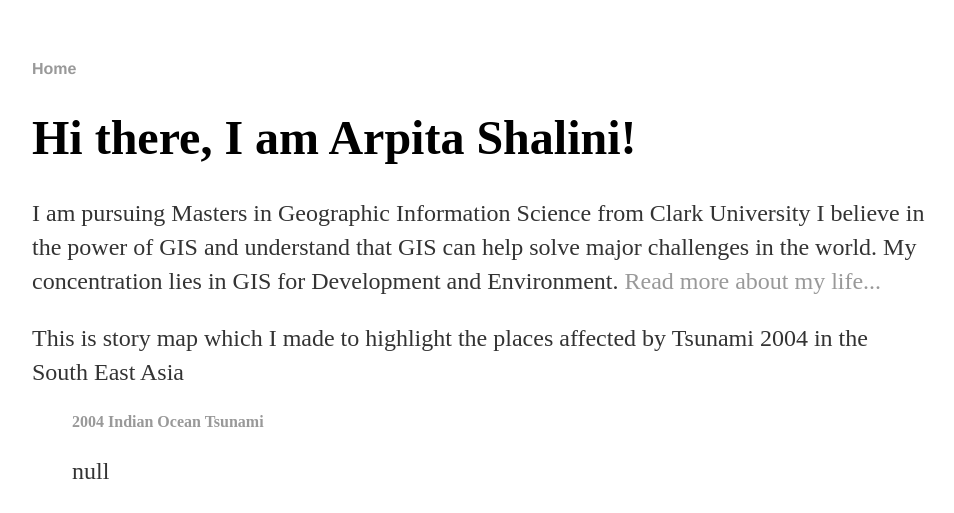
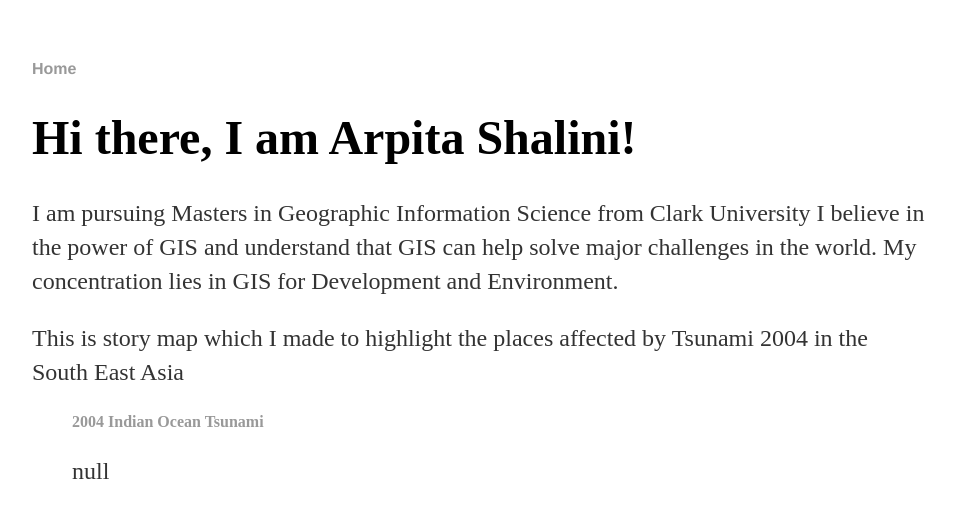
Before and after one commit to ARPITASHALINI/arpitashalini.github.io, a Jekyll site: the page built from index.html, in a window 1280 px wide, cut to the strip 0-513 px from the top of the page. Shown: the whole strip, without its empty margins (160-1114 px from the left). Built offline with Jekyll 4.4.1, drawn with Linux system fonts in a browser that asks for light colours.

Commit message:
Update default.html

```diff
--- a/_layouts/default.html
+++ b/_layouts/default.html
@@ -15,14 +15,14 @@
 		<div class="container">
     		<div class="blurb">
         		<h1>Hi there, I am Arpita Shalini!</h1>
-				<p>I am pursuing Masters in Geographic Information Science from Clark University </em> I believe in the power of GIS and understand that GIS can help solve major challenges in the world. </em> My concentration lies in GIS for Development and Environment. <a href="/about">Read more about my life...</a></p>
+				<p>I am pursuing Masters in Geographic Information Science from Clark University </em> I believe in the power of GIS and understand that GIS can help solve major challenges in the world. </em> My concentration lies in GIS for Development and Environment.</p>
 	<p> This is story map which I made to highlight the places affected by Tsunami 2004 in the South East Asia <p>
 				<blockquote class="embedly-card" data-card-theme="dark"><h4><a href="https://uploads.knightlab.com/storymapjs/5725c157c727feb0418797b5a31157ce/2004-indian-ocean-tsunami/index.html">2004 Indian Ocean Tsunami</a></h4><p>null</p></blockquote>
 				<script async src="//cdn.embedly.com/widgets/platform.js" charset="UTF-8"></script>
 	<p> This is a geoJSON map depicting the places I have visited in the last one year. <p>
-					  	<iframe src="https://www.google.com/maps/d/embed?mid=1lcYxGq28X4_MToURtWx0F3LgRoQwUJjo" width="640" height="480"></iframe>
+	<iframe src="https://www.google.com/maps/d/embed?mid=1lcYxGq28X4_MToURtWx0F3LgRoQwUJjo" width="640" height="480"></iframe>
 	<p> This is an AGOL feature layer which I created for an assignment for Web-Mapping and Open Source GIS.
-						<style>.embed-container {position: relative; padding-bottom: 80%; height: 0; max-width: 100%;} .embed-container iframe, .embed-container object, .embed-container iframe{position: absolute; top: 0; left: 0; width: 100%; height: 100%;} small{position: absolute; z-index: 40; bottom: 0; margin-bottom: -15px;}</style><div class="embed-container"><iframe width="500" height="400" frameborder="0" scrolling="no" marginheight="0" marginwidth="0" title="311-Incidents" src="//clarku.maps.arcgis.com/apps/Embed/index.html?webmap=0ca3027bfce94012bef1a39d65cd0151&extent=-72.0044,42.1816,-71.6,42.3452&zoom=true&previewImage=false&scale=true&disable_scroll=true&theme=light"></iframe></div>
+	<style>.embed-container {position: relative; padding-bottom: 80%; height: 0; max-width: 100%;} .embed-container iframe, .embed-container object, .embed-container iframe{position: absolute; top: 0; left: 0; width: 100%; height: 100%;} small{position: absolute; z-index: 40; bottom: 0; margin-bottom: -15px;}</style><div class="embed-container"><iframe width="500" height="400" frameborder="0" scrolling="no" marginheight="0" marginwidth="0" title="311-Incidents" src="//clarku.maps.arcgis.com/apps/Embed/index.html?webmap=0ca3027bfce94012bef1a39d65cd0151&extent=-72.0044,42.1816,-71.6,42.3452&zoom=true&previewImage=false&scale=true&disable_scroll=true&theme=light"></iframe></div>
     		</div><!-- /.blurb -->
 		</div><!-- /.container -->
 		<footer>
```
